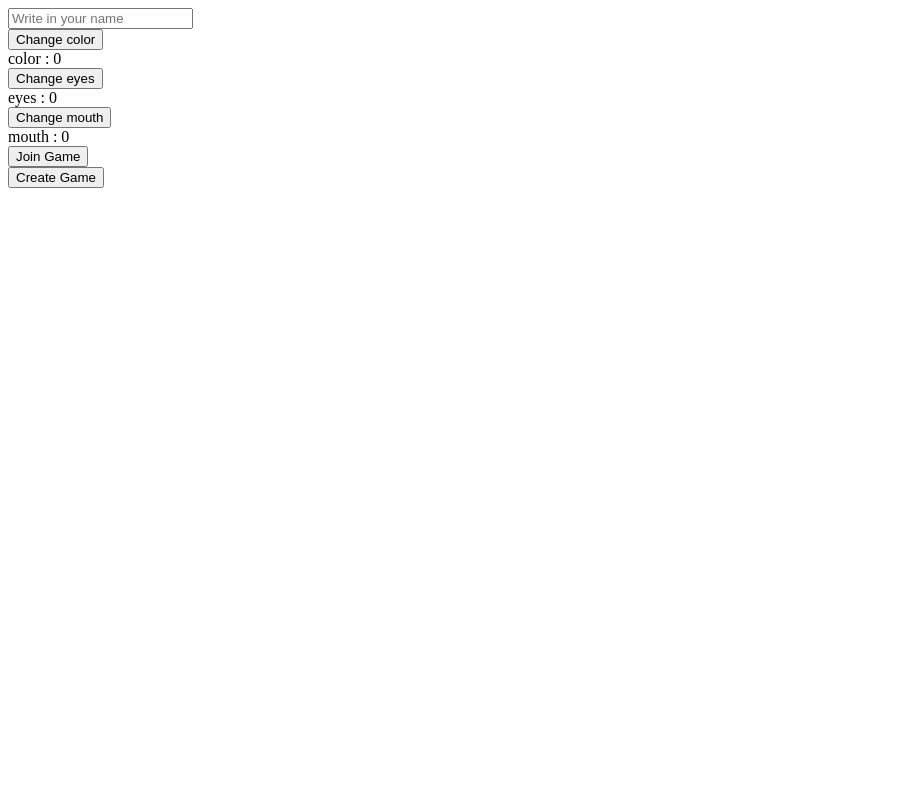
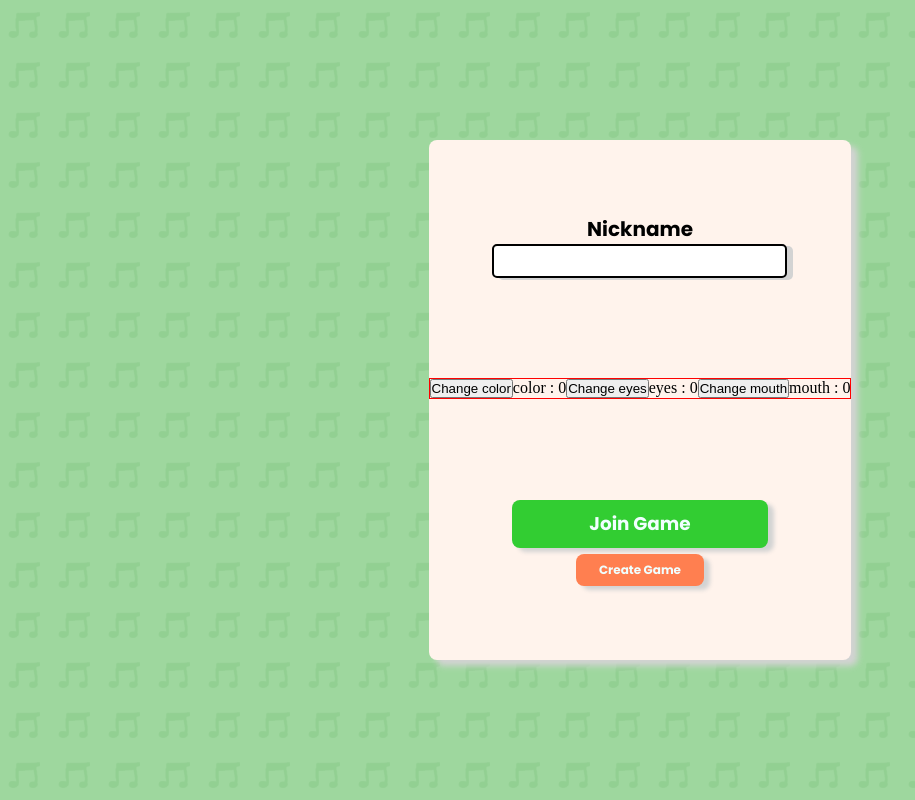
Before and after one commit to perhagglund/GURK-Music-Quiz, a Django app: page / in a window 1280 px wide. Shown: the whole page, without its empty margins (0-915 px from the left). Run offline with Django 3.2, Linux system fonts and the light colour scheme.

Commit message:
added style to landingpage

```diff
--- a/frontend/src/components/Button.js
+++ b/frontend/src/components/Button.js
@@ -3,7 +3,7 @@ import React from "react";
 const Button = (props) => {
     return (
         <div>
-            <button onClick={props.onClick}>{props.name}</button>
+            <button className={props.classname + " button"} onClick={props.onClick}>{props.name}</button>
         </div>
     )
 }
--- a/frontend/src/components/NameField.js
+++ b/frontend/src/components/NameField.js
@@ -2,9 +2,9 @@ import React from "react";
 
 const NameField = () => {
     return (
-        <div>
-            <h2 className={"nameHeader"}>Name</h2>
-            <input type={"text"} placeholder={"Write in your name"}/>
+        <div className={"namefield"}>
+            <h2 className={"nameheader"}>Nickname</h2>
+            <input type={"text"}/>
         </div>
     )
 }
--- a/frontend/src/components/SelectCharacter.js
+++ b/frontend/src/components/SelectCharacter.js
@@ -34,7 +34,7 @@ const SelectCharacter = () => {
         }
     }
     return (
-        <div>
+        <div className={"selectcharacter"}>
             <Button name={"Change color"} onClick={changeColor}/>
             <CharSelection name={"color"} number={colorSelect}/>
             <Button name={"Change eyes"} onClick={changeEyes}/>
--- /dev/null
+++ b/frontend/static/css/index.css
@@ -0,0 +1,94 @@
+@import url('https://fonts.googleapis.com/css2?family=Poppins:wght@700&display=swap');
+
+* {
+    margin: 0;
+    padding: 0;
+    box-sizing: border-box;
+}
+.body {
+    display: flex;
+    justify-content: center;
+    align-items: center;
+    height: 100vh;
+    background-color: rgba(94, 189, 94, 0.6);
+    background-image: url("../images/nutNote4.png");
+}
+.form {
+    display: flex;
+    flex-direction: column;
+    justify-content: space-around;
+    border-radius: 8px;
+    min-height: 65vh;
+    min-width: 27vw;
+    background-color: #fff3ec;
+    padding: 3vh 0;
+    box-shadow: 7px 6px 6px lightgray;
+}
+.namefield {
+    display: flex;
+    flex-direction: column;
+    align-items: center;
+}
+.namefield > input[type="text"] {
+    border: 2px solid black;
+    border-radius: 5px;
+    min-width: 28vh;
+    height: 4.3vh;
+    font-size: 1.8vh;
+    font-family: Poppins, sans-serif;
+    text-align: center;
+    box-shadow: 6px 2px lightgray;
+}
+.nameheader {
+    font-family: Poppins, sans-serif;
+    font-size: 2.5vh;
+}
+.button-container {
+    display: flex;
+    flex-direction: column;
+    align-items: center;
+}
+.joinbutton {
+    height: 6vh;
+    border-radius: 8px;
+    font-family: Poppins, sans-serif;
+    font-size: 2.3vh;
+    color: azure;
+    min-width: 20vw;
+    background-color: limegreen;
+    margin-bottom: 0.8vh;
+    border: none;
+    cursor: pointer;
+    box-shadow: 6px 4px 4px lightgray;
+}
+.joinbutton:hover {
+    background-color: green;
+    color: beige;
+}
+.joinbutton:active {
+    transform: translateY(1px);
+}
+.createbutton {
+    height: 4vh;
+    border-radius: 8px;
+    font-family: Poppins, sans-serif;
+    font-size: 1.5vh;
+    color: azure;
+    min-width: 10vw;
+    background-color: coral;
+    border: none;
+    cursor: pointer;
+    box-shadow: 6px 4px 4px lightgray;
+}
+.createbutton:hover {
+    background-color: #ba5d34;
+    color: beige;
+}
+.createbutton:active {
+    transform: translateY(1px);
+}
+.selectcharacter {
+    display: flex;
+    justify-content: center;
+    border: 1px solid red;
+}
--- a/frontend/templates/frontend/index.html
+++ b/frontend/templates/frontend/index.html
@@ -5,6 +5,7 @@
     <meta name="viewport" content="width=device-width, initial-scale=1">
     <title>Title</title>
     {% load static %}
+    <link rel="stylesheet" href="{% static 'css/index.css' %}">
 </head>
 <body>
     <div id="main">
```
Also changed, not shown: frontend/src/App.js (+4 -3 lines), frontend/src/components/Form.js (+5 -3 lines), frontend/package-lock.json, frontend/static/frontend/main.js, frontend/static/images/not.png (added), frontend/static/images/nutNote.png (added), frontend/static/images/nutNote4.png (added).
